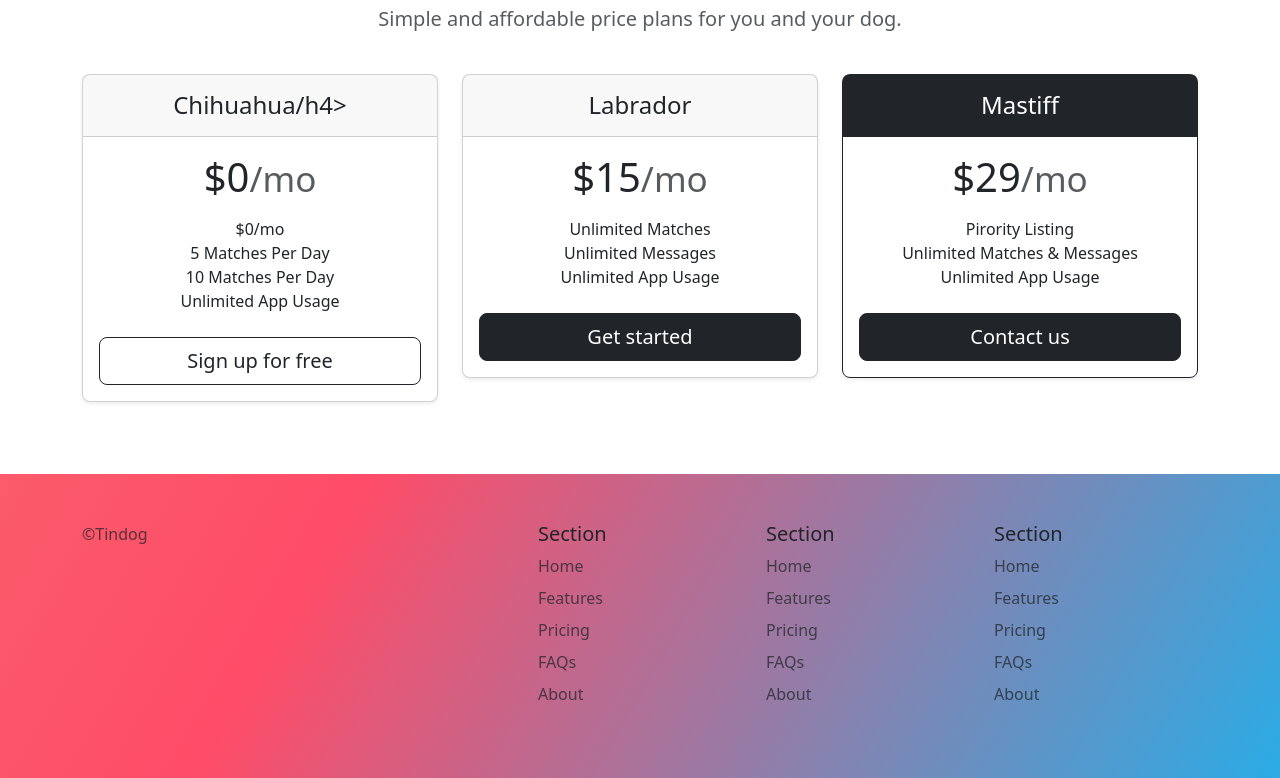
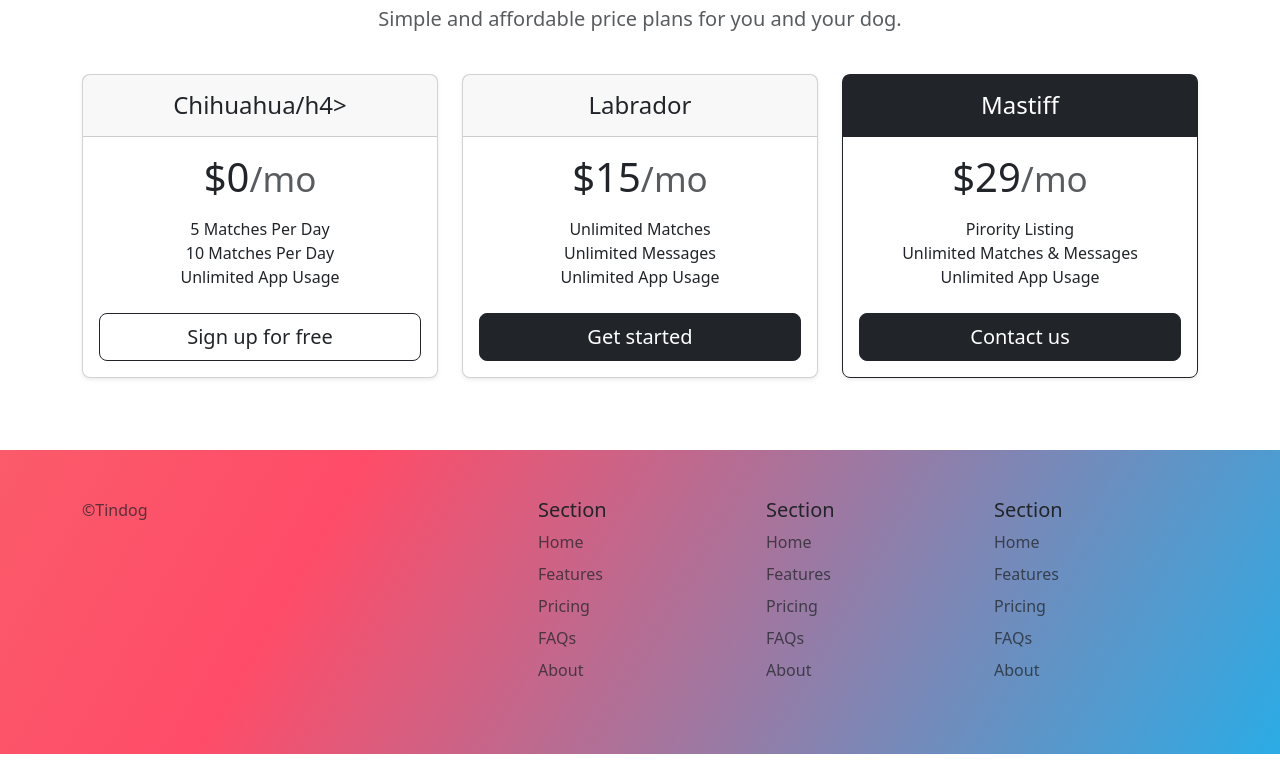
Before and after one commit to SharmithaBalakumar/Tindog, a plain HTML site: page index.html in a window 1280 px wide. Shown: the part 1675-2453 px from the top of the page. After the commit the page ends 2429 px from the top, so only its background shows below. Drawn offline with nearby package versions, Linux system fonts and the light colour scheme.

Commit message:
Update index.html

```diff
--- a/index.html
+++ b/index.html
@@ -155,7 +155,6 @@
             <div class="card-body">
               <h1 class="card-title pricing-card-title">$0<small class="text-body-secondary fw-light">/mo</small></h1>
               <ul class="list-unstyled mt-3 mb-4">
-                <li>$0/mo</li>
                 <li>5 Matches Per Day</li>
                 <li>10 Matches Per Day</li>
                 <li>Unlimited App Usage</li>
```
